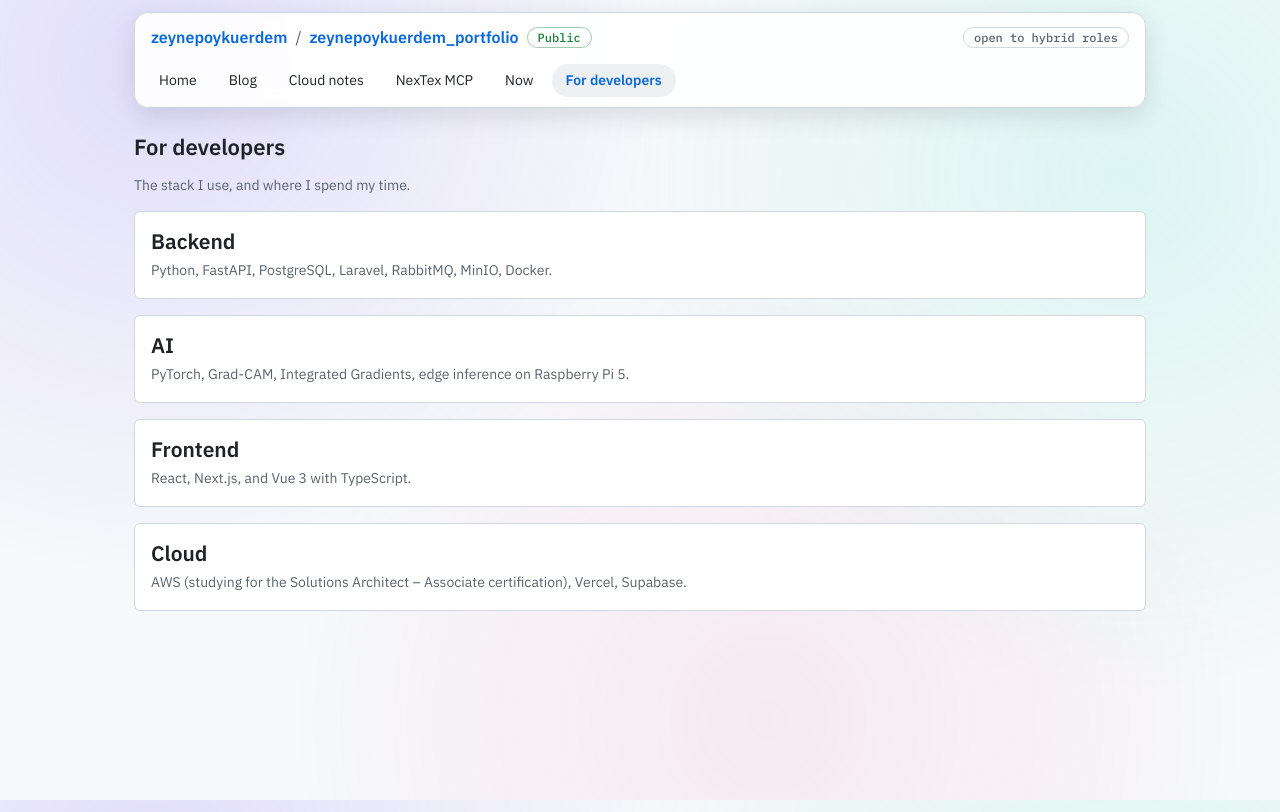
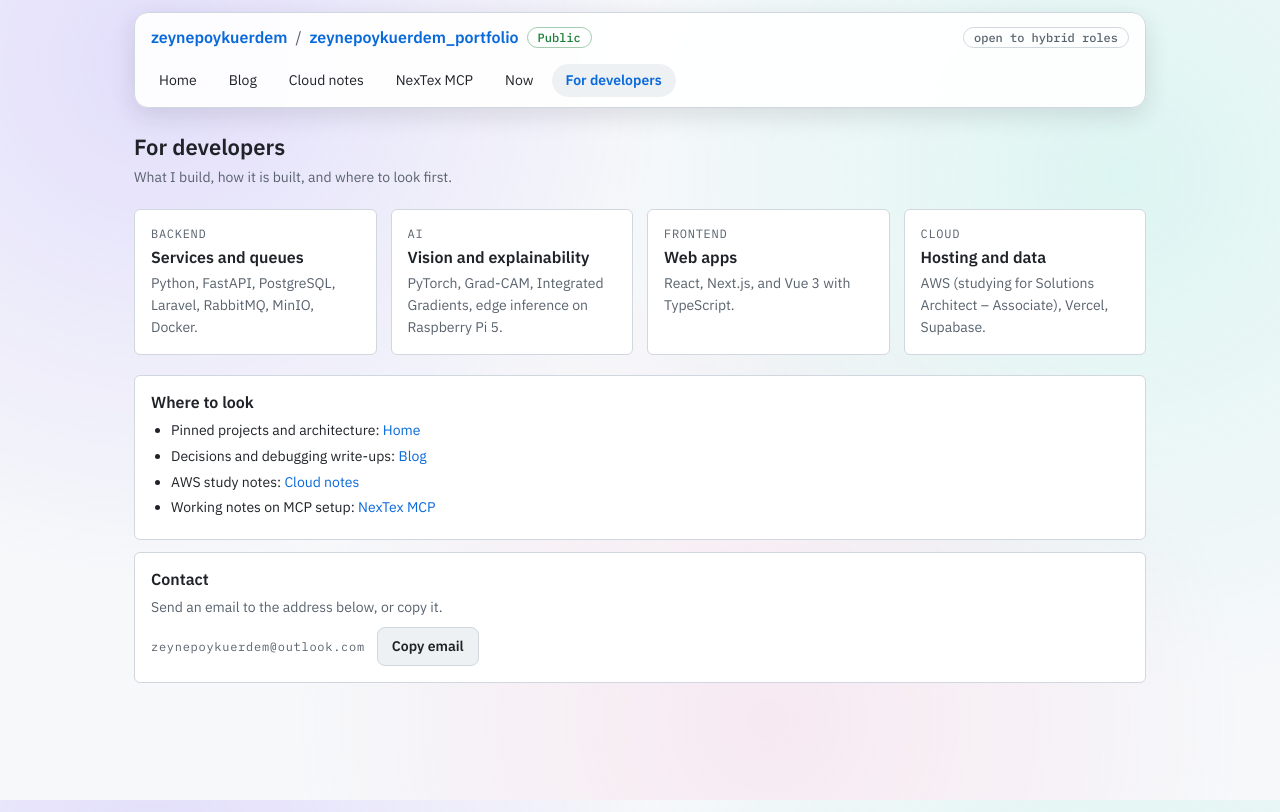
Before and after one commit to zeynepoykuerdem/zeynepoykuerdem_portfolio, a Next.js app: page /developers in a window 1280 px wide. Built offline with nearby package versions, Linux system fonts and the light colour scheme; a web font is replaced by a local one.

Commit message:
Style the Now and For developers pages like the prototype
Now: lead line and an entry card with a mono Last updated label.
For developers: area cards with mono labels (Backend, AI, Frontend,
Cloud), a Where to look list, and a Contact block with the mailto link
and the copy-email button.

```diff
--- a/app/developers/page.tsx
+++ b/app/developers/page.tsx
@@ -1,25 +1,75 @@
+import Link from "next/link";
+import CopyEmail from "../CopyEmail";
+
+const AREAS = [
+  {
+    label: "Backend",
+    title: "Services and queues",
+    text: "Python, FastAPI, PostgreSQL, Laravel, RabbitMQ, MinIO, Docker.",
+  },
+  {
+    label: "AI",
+    title: "Vision and explainability",
+    text: "PyTorch, Grad-CAM, Integrated Gradients, edge inference on Raspberry Pi 5.",
+  },
+  {
+    label: "Frontend",
+    title: "Web apps",
+    text: "React, Next.js, and Vue 3 with TypeScript.",
+  },
+  {
+    label: "Cloud",
+    title: "Hosting and data",
+    text: "AWS (studying for Solutions Architect – Associate), Vercel, Supabase.",
+  },
+];
+
 export default function Developers() {
   return (
     <div>
       <h1>For developers</h1>
-      <p className="muted">The stack I use, and where I spend my time.</p>
+      <p className="lead">What I build, how it is built, and where to look first.</p>
 
-      <section className="card">
-        <h2>Backend</h2>
-        <p>Python, FastAPI, PostgreSQL, Laravel, RabbitMQ, MinIO, Docker.</p>
-      </section>
-      <section className="card">
-        <h2>AI</h2>
-        <p>PyTorch, Grad-CAM, Integrated Gradients, edge inference on Raspberry Pi 5.</p>
-      </section>
-      <section className="card">
-        <h2>Frontend</h2>
-        <p>React, Next.js, and Vue 3 with TypeScript.</p>
-      </section>
-      <section className="card">
-        <h2>Cloud</h2>
-        <p>AWS (studying for the Solutions Architect – Associate certification), Vercel, Supabase.</p>
-      </section>
+      <div className="cards">
+        {AREAS.map((a) => (
+          <article className="card" key={a.label}>
+            <p className="mono-label">{a.label}</p>
+            <h3>{a.title}</h3>
+            <p>{a.text}</p>
+          </article>
+        ))}
+      </div>
+
+      <div className="entry" style={{ marginTop: 20 }}>
+        <h3>Where to look</h3>
+        <ul>
+          <li>
+            Pinned projects and architecture: <Link href="/">Home</Link>
+          </li>
+          <li>
+            Decisions and debugging write-ups: <Link href="/blog">Blog</Link>
+          </li>
+          <li>
+            AWS study notes: <Link href="/cloud">Cloud notes</Link>
+          </li>
+          <li>
+            Working notes on MCP setup: <Link href="/nextex-mcp">NexTex MCP</Link>
+          </li>
+        </ul>
+      </div>
+
+      <div className="entry">
+        <h3>Contact</h3>
+        <p className="muted" style={{ margin: "8px 0" }}>
+          Send an email to the address below, or copy it.
+        </p>
+        <div className="contact-row">
+          <a className="mono-label" href="mailto:zeynepoykuerdem@outlook.com" style={{ textTransform: "none" }}>
+            zeynepoykuerdem@outlook.com
+          </a>
+          <CopyEmail />
+        </div>
+      </div>
     </div>
   );
 }
--- a/app/globals.css
+++ b/app/globals.css
@@ -344,6 +344,37 @@ h3 {
 .pill.working { color: var(--green); border-color: color-mix(in srgb, var(--green) 40%, transparent); }
 .pill.blocked { color: var(--red); border-color: color-mix(in srgb, var(--red) 40%, transparent); }
 .pill.todo { color: var(--yellow); border-color: color-mix(in srgb, var(--yellow) 40%, transparent); }
+.entry ul {
+  margin: 8px 0 0;
+  padding-left: 20px;
+}
+.entry li {
+  margin-bottom: 4px;
+}
+
+/* For developers: area cards and contact row */
+.cards {
+  display: grid;
+  grid-template-columns: repeat(auto-fill, minmax(min(100%, 220px), 1fr));
+  gap: 14px;
+}
+.cards .card {
+  display: flex;
+  flex-direction: column;
+  gap: 6px;
+  min-width: 0;
+  margin-bottom: 0;
+}
+.cards .card h3 {
+  font: 600 16px var(--sans);
+  margin: 0;
+}
+.contact-row {
+  display: flex;
+  flex-wrap: wrap;
+  align-items: center;
+  gap: 12px;
+}
 .empty-box {
   border: 1px dashed var(--line);
   border-radius: 6px;
```
Also changed, not shown: app/now/page.tsx (+11 -13 lines).
